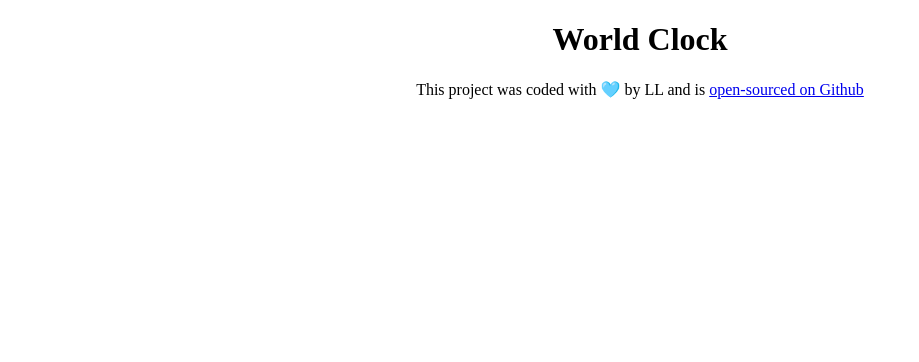
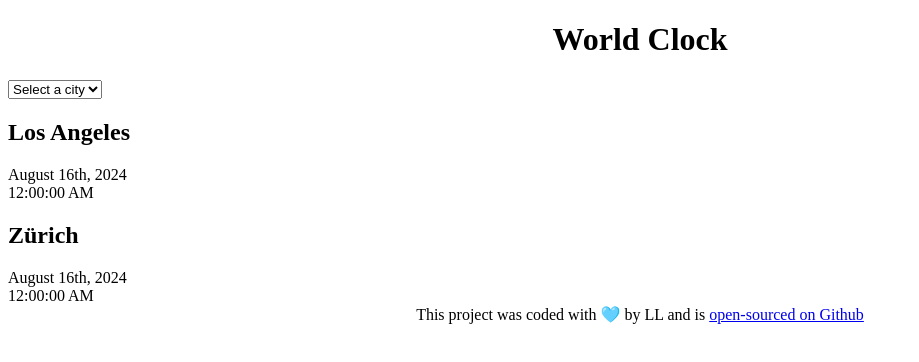
Before and after one commit to Zwergli1/world-clock, a plain HTML site: page index.html in a window 1280 px wide. Shown: the whole page, without its empty margins (0-919 px from the left). Drawn offline with Linux system fonts and the light colour scheme.

Commit message:
Added basic HTML

```diff
--- a/index.html
+++ b/index.html
@@ -7,7 +7,25 @@
     <title>World Clock LL</title>
   </head>
   <body>
-    <h1>World Clock</h1>
+    <div class="container">
+      <h1>World Clock</h1>
+      <select>
+        <option value="">Select a city</option>
+        <option value="">Bern</option>
+        <option value="">London</option>
+        <option value="">Paris</option>
+      </select>
+      <div class="city">
+        <h2>Los Angeles</h2>
+        <div class="date">August 16th, 2024</div>
+        <div class="time">12:00:00 AM</div>
+      </div>
+      <div class="city">
+        <h2>Zürich</h2>
+        <div class="date">August 16th, 2024</div>
+        <div class="time">12:00:00 AM</div>
+      </div>
+    </div>
     <footer>
       This project was coded with 🩵 by LL and is
       <a href="https://github.com/Zwergli1/world-clock" target="_blank"
```
